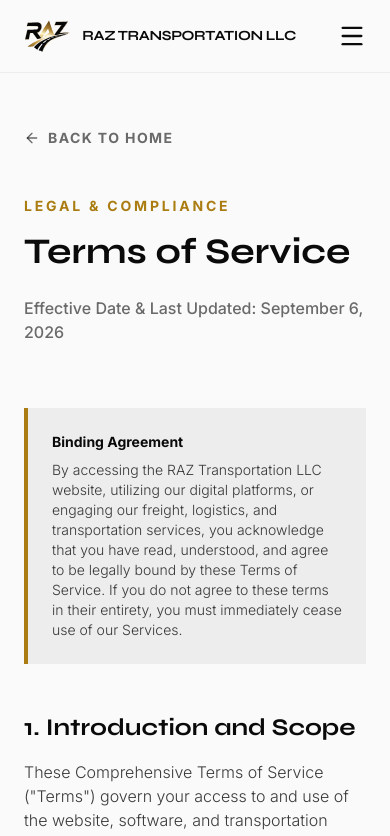
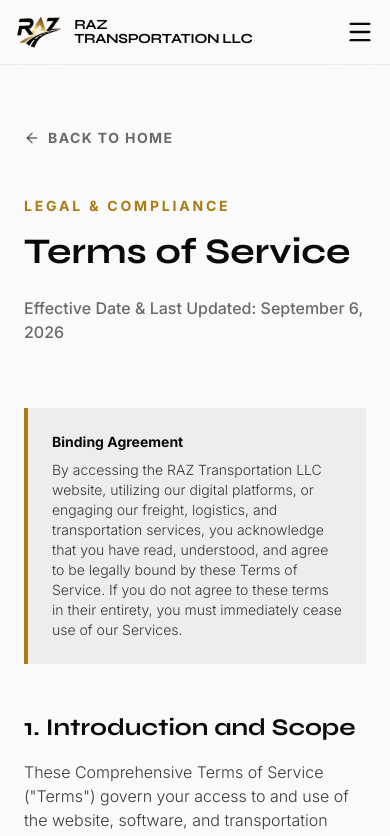
Before and after one commit to engnrhussein/raz-transportation-llc, a Next.js app: page /terms in a window 390 px wide. Shown: the top 836 px of the page. Built offline with nearby package versions, Linux system fonts and the light colour scheme.

Commit message:
style: fix navbar text overflow on tablets by stacking logo text and compressing gaps

```diff
--- a/src/components/Navbar.tsx
+++ b/src/components/Navbar.tsx
@@ -44,7 +44,7 @@
         )}
       </AnimatePresence>
 
-      <nav className="fixed top-0 w-full z-50 bg-stark/80 backdrop-blur-xl border-b border-onyx/5 px-6 py-4">
+      <nav className="fixed top-0 w-full z-50 bg-stark/80 backdrop-blur-xl border-b border-onyx/5 px-4 lg:px-6 py-3 lg:py-4">
         <div className="max-w-7xl mx-auto flex items-center justify-between">
           {/* Logo Section */}
           <div
@@ -54,17 +54,20 @@
             <div className="flex items-center justify-start group-hover:scale-105 transition-transform">
                <LogoModified className="h-10 md:h-12 w-auto max-w-none origin-left shrink-0" />
             </div>
-            <span className="font-heading font-bold text-sm sm:text-lg md:text-xl tracking-tight sm:tracking-wide text-onyx truncate">RAZ TRANSPORTATION LLC</span>
+            <div className="font-heading font-bold text-[14px] sm:text-base md:text-lg lg:text-xl tracking-tight text-onyx leading-none flex flex-col xl:flex-row xl:gap-1.5 justify-center">
+              <span>RAZ</span>
+              <span>TRANSPORTATION LLC</span>
+            </div>
           </div>
 
           {/* Desktop Links */}
-          <div className="hidden md:flex items-center gap-8 text-sm uppercase tracking-widest text-onyx/80">
+          <div className="hidden md:flex items-center gap-4 lg:gap-8 text-sm uppercase tracking-widest text-onyx/80">
             {navLinks.map((link) => (
               <Link key={link.name} href={link.href} className="hover:text-gold-dark transition-colors font-medium">
                 {link.name}
               </Link>
             ))}
-            <Link href={getHref("#contact")} className="px-5 py-2 gold-gradient-bg rounded-none text-sm uppercase tracking-widest text-stark font-bold hover:shadow-lg hover:shadow-gold-light/20 transition-all">
+            <Link href={getHref("#contact")} className="px-4 py-2 lg:px-5 lg:py-2 gold-gradient-bg rounded-none text-[12px] lg:text-sm uppercase tracking-widest text-stark font-bold hover:shadow-lg hover:shadow-gold-light/20 transition-all">
               Get a Quote
             </Link>
           </div>
```
